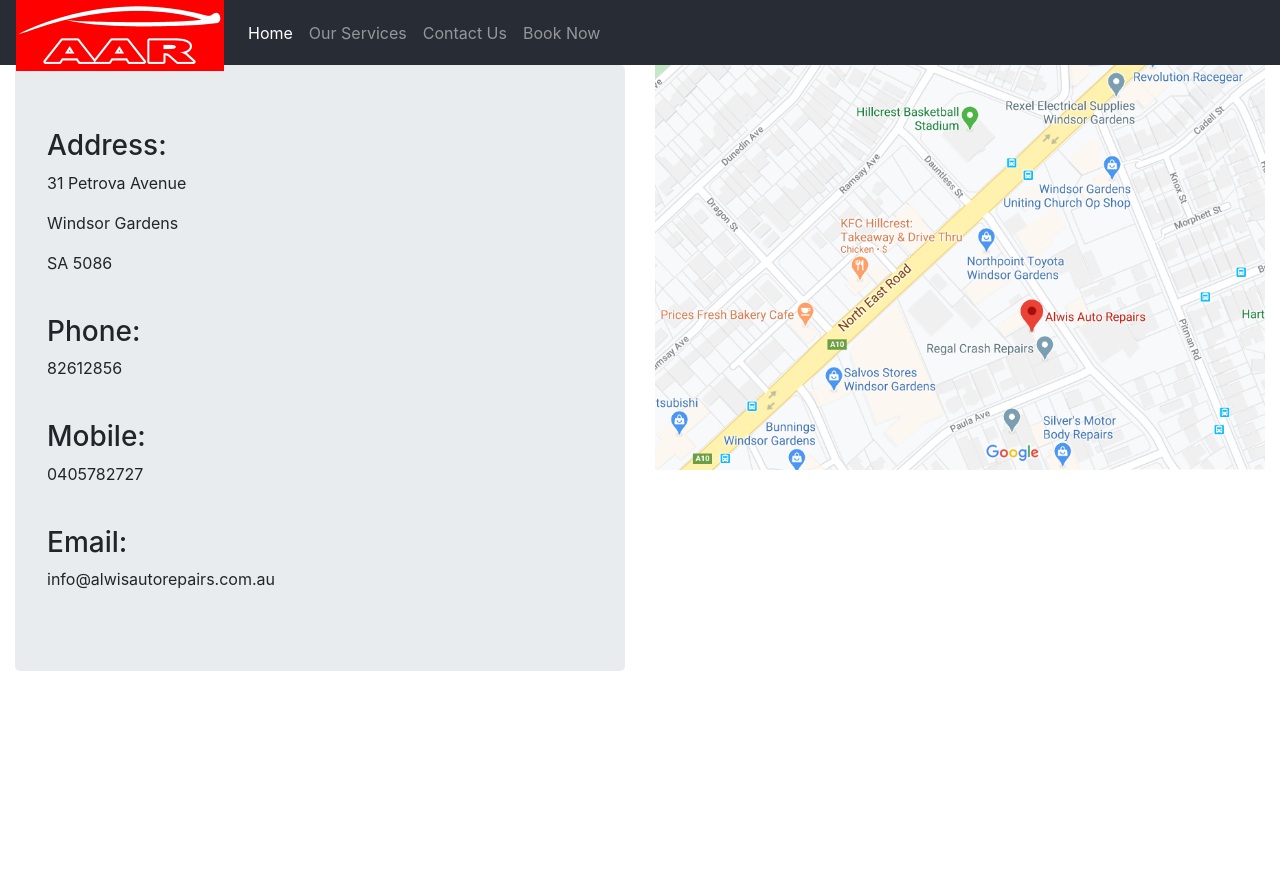
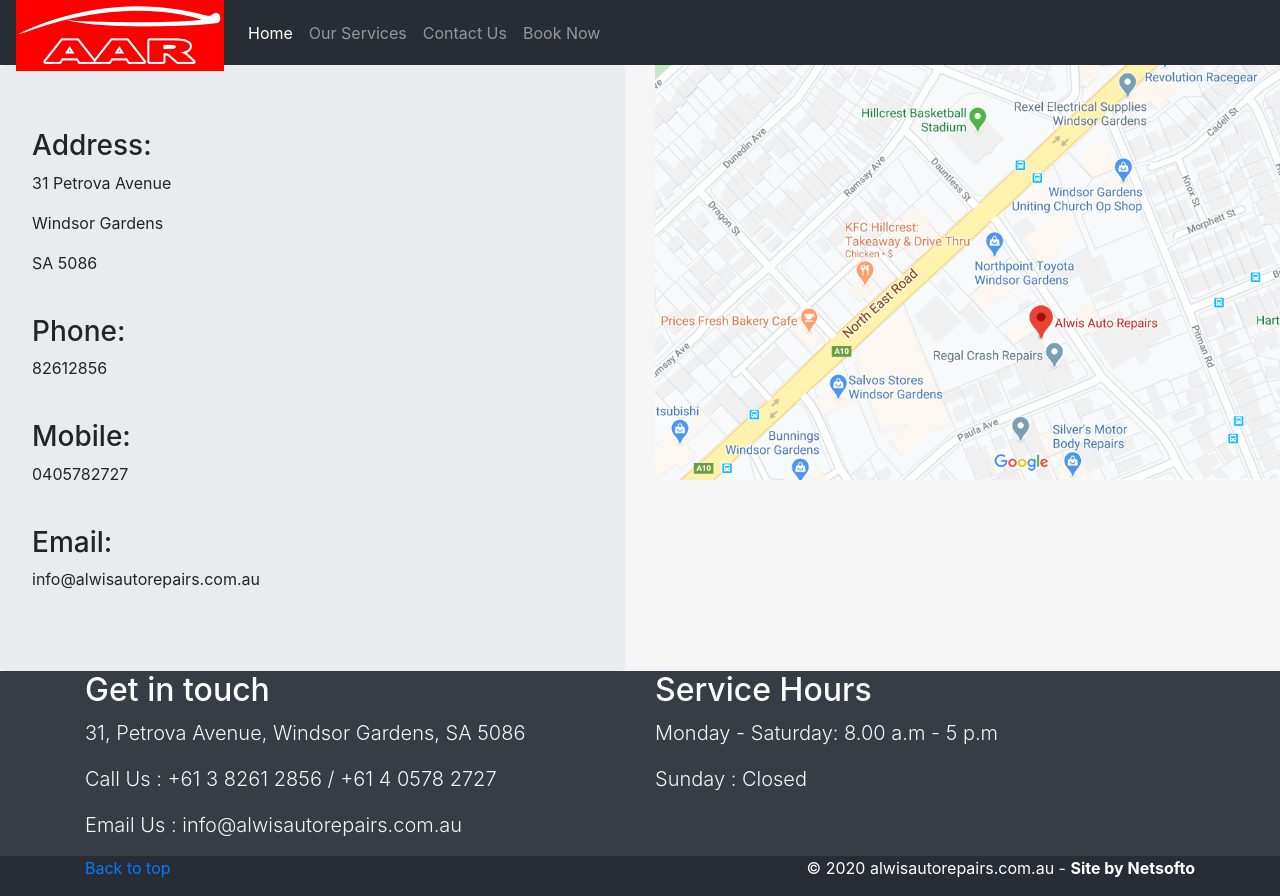
Before and after one commit to amindri/auto-website, a React (Create React App) app: page /contactus in a window 1280 px wide. Before the commit the page ends 800 px from the top, so only its background shows below. Built offline with nearby package versions, Linux system fonts and the light colour scheme.

Commit message:
final changes

```diff
--- a/public/index.html
+++ b/public/index.html
@@ -28,7 +28,44 @@
     -->
     <title>AAR</title>
   </head>
-  <body id="body">
 
+  <body>
+    <header id="header"></header>
+
+
+  <div class="service-hours">
+      <div class="container">
+        <div class="row">
+          <div class="col-sm-6 justify-content-center">
+            <h2>Get in touch </h2>
+            <p class="lead">31, Petrova Avenue, Windsor Gardens, SA 5086</p>
+            <p class="lead">Call Us  : +61 3 8261 2856 / +61 4 0578 2727</p>
+            <p class="lead">Email Us  : info@alwisautorepairs.com.au</p>
+          </div>
+          <div class="col-sm-6 justify-content-center">
+            <h2>Service Hours</h2>
+            <p class="lead">Monday - Saturday: 8.00 a.m - 5 p.m</p>
+            <p class="lead">Sunday : Closed</p>
+          </div>
+        </div>
+      </div>
+  </div>
+      <footer>
+          <div class="container">
+            <div class="row">
+              <div class="col-sm-6">
+                <p>
+                  <a href="#">Back to top</a>
+                </p>
+              </div>
+              <div class="col-sm-6">
+                <p  style="float: right">
+                © 2020 alwisautorepairs.com.au   -
+                <strong>Site by Netsofto</strong>
+              </p>
+              </div>
+            </div>
+          </div>
+      </footer>
   </body>
 </html>
--- a/src/components/ContactUs/ContactUs.css
+++ b/src/components/ContactUs/ContactUs.css
@@ -1,7 +1,7 @@
 .map {
     border: grey;
-    width: fit-content;
-    height: fit-content;
+    width: auto;
+    height: auto;
 }
 
 .contact-details {
--- a/src/components/ContactUs/ContactUs.js
+++ b/src/components/ContactUs/ContactUs.js
@@ -31,7 +31,7 @@
                     <div><p>info@alwisautorepairs.com.au</p></div>
                     </div>
                 </div>
-                <div className="col-sm-6">
+                <div className="col-sm-6" style={{"text-align": "center","vertical-align": "middle"}}>
                     <img src={map} className="map img-fluid" alt="location"/>
                 </div>
             </div>
--- a/src/components/Home/Home.js
+++ b/src/components/Home/Home.js
@@ -3,7 +3,7 @@
 
 function Home() {
     return (
-            <div>
+            <div className="container-fluid">
                 <Carousle/>
             </div>
 
--- a/src/components/NavBar/NavBar.js
+++ b/src/components/NavBar/NavBar.js
@@ -5,8 +5,6 @@
 
 function NavBar() {
     return (
-        <header>
-
         <nav id="navigation" className="navbar navbar-expand navbar-dark bd-navbar">
             <div className="container-fluid">
 
@@ -29,13 +27,8 @@
                         <a target="_blank" href="https://alwis.simplybook.me/v2/">Book Now</a>
                     </li>
                 </ul>
-
-
             </div>
         </nav>
-
-        </header>
-
     );
 }
 
--- a/src/components/OurServices/OurServices.js
+++ b/src/components/OurServices/OurServices.js
@@ -4,13 +4,11 @@
 function OurServices() {
     return (
 
-            <div style={{'background-color': '#f6f6f6'}}>
-
-            <div className="container">
-            <div className="row">
+            <div className="container-fluid">
+            <div className="container justify-content-center">
                 <h3 className="title">At Alwis Auto Repairs we undertake mechanical repairs to cars of all makes and models. However, European cars are our speciality</h3>
             </div>
-            <div>
+            <div className="container">
                 <div className="row">
                     <div className="col-sm-4">
                         <div className="card">
@@ -88,7 +86,7 @@
                 </div>
             </div>
         </div>
-        </div>
+
     );
 }
 
--- a/src/index.css
+++ b/src/index.css
@@ -11,3 +11,38 @@
   font-family: source-code-pro, Menlo, Monaco, Consolas, 'Courier New',
     monospace;
 }
+
+html, body {
+  height: 100%;
+  margin: 0;
+}
+
+header {
+  background-color: #f6f6f6;
+}
+
+footer p {
+  color: #fff;
+}
+
+footer {
+  background-color: #282c34;
+}
+
+.container-fluid{
+  padding: 0 !important;
+}
+
+.service-hours{
+  margin: 0 !important;
+  padding: 0 !important;
+  background-color: #363d45;
+}
+
+.service-hours p {
+  color: #f6f6f6;
+}
+
+.service-hours h2 {
+  color: #ffffff;
+}
--- a/src/index.js
+++ b/src/index.js
@@ -13,7 +13,7 @@
     <BrowserRouter>
         <NavBar/>
         <Routes/>
-    </BrowserRouter>, document.getElementById('body'));
+    </BrowserRouter>, document.getElementById('header'));
 
 var homeLink = document.getElementById('navHome').children[0];
 homeLink.setAttribute('class', 'active');
```
Also changed, not shown: src/App.js (+16 -16 lines), 1 other file (tests, documents, lock files or other folders). Lines whose indentation alone changed are shown as unchanged.
